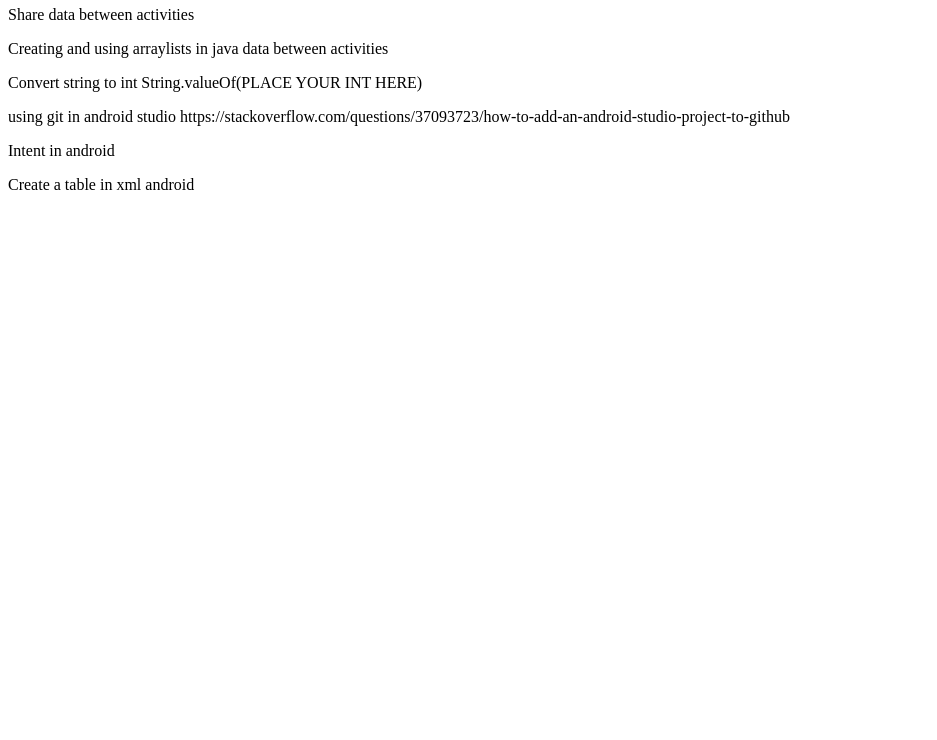
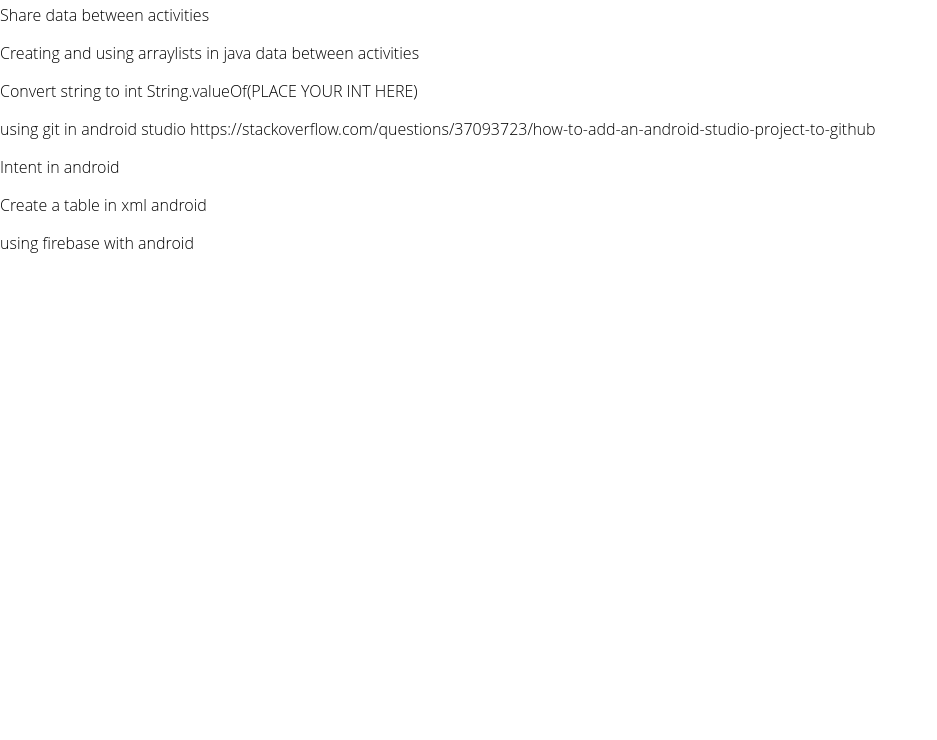
Before and after one commit to vyco/newFlex, a plain HTML site: page index.html in a window 1280 px wide. Shown: the part 60-800 px from the top of the page, without its empty margins (0-937 px from the left). Drawn offline with Linux system fonts and the light colour scheme.

Commit message:
Update index.html

```diff
--- a/index.html
+++ b/index.html
@@ -1,4 +1,13 @@
 <html>
+  <style type="text/css">
+  body{
+    padding:0;
+    margin:0;
+    font-family:"Open sans",sans-serif;
+    }
+    p{font-weight: 300;}
+
+  </style>
 <h1> HEADINGS GUIDELINES </h1>
 <p> Share data between activities </p>
 <p> Creating and using arraylists in java data between activities </p>
@@ -6,4 +15,6 @@
 <p> using git in android studio https://stackoverflow.com/questions/37093723/how-to-add-an-android-studio-project-to-github</p>
 <p> Intent in android</p>
 <p> Create a table in xml android </p>
+  <p> using firebase with android </p>
+
 </html>
```
